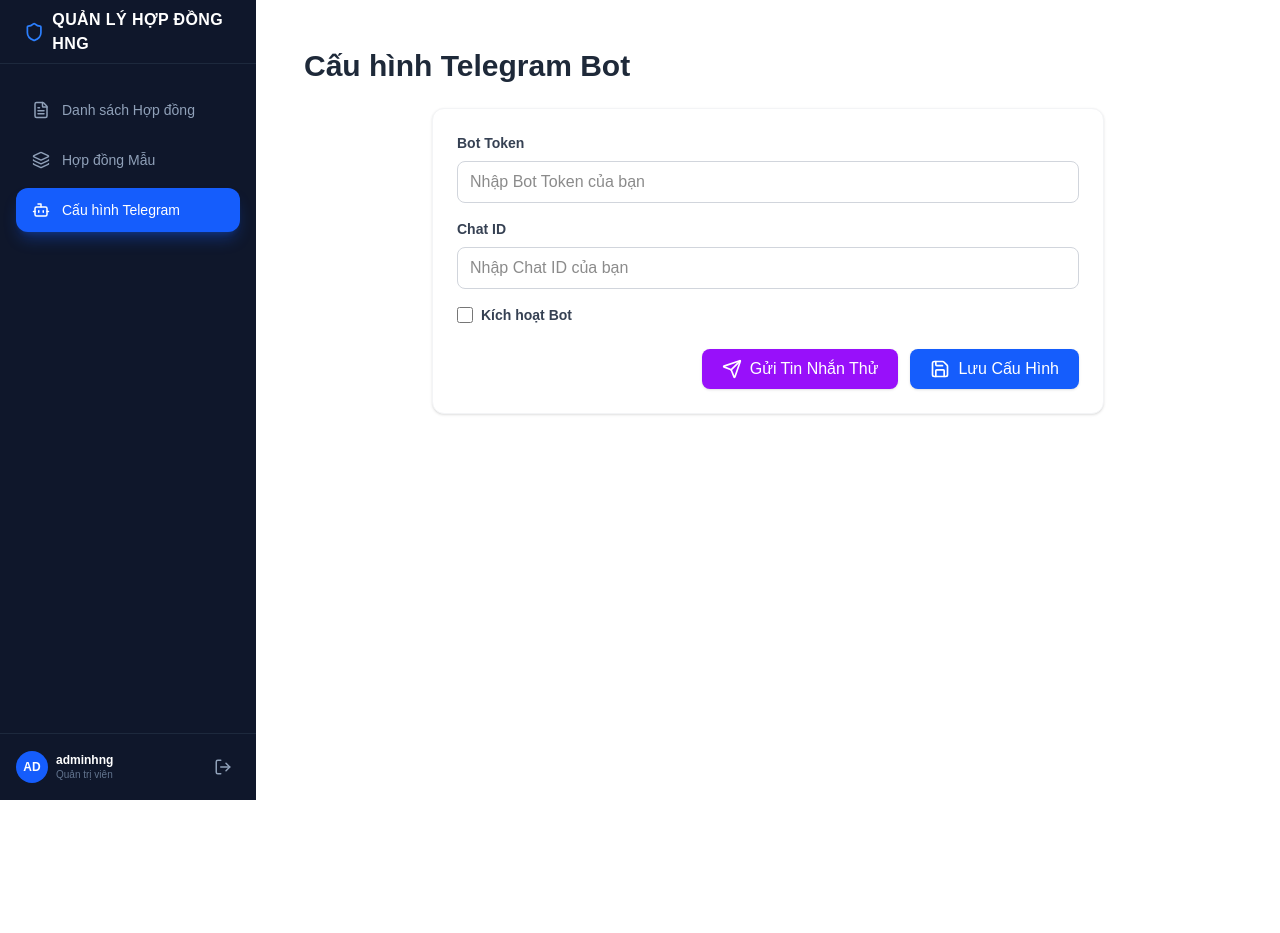
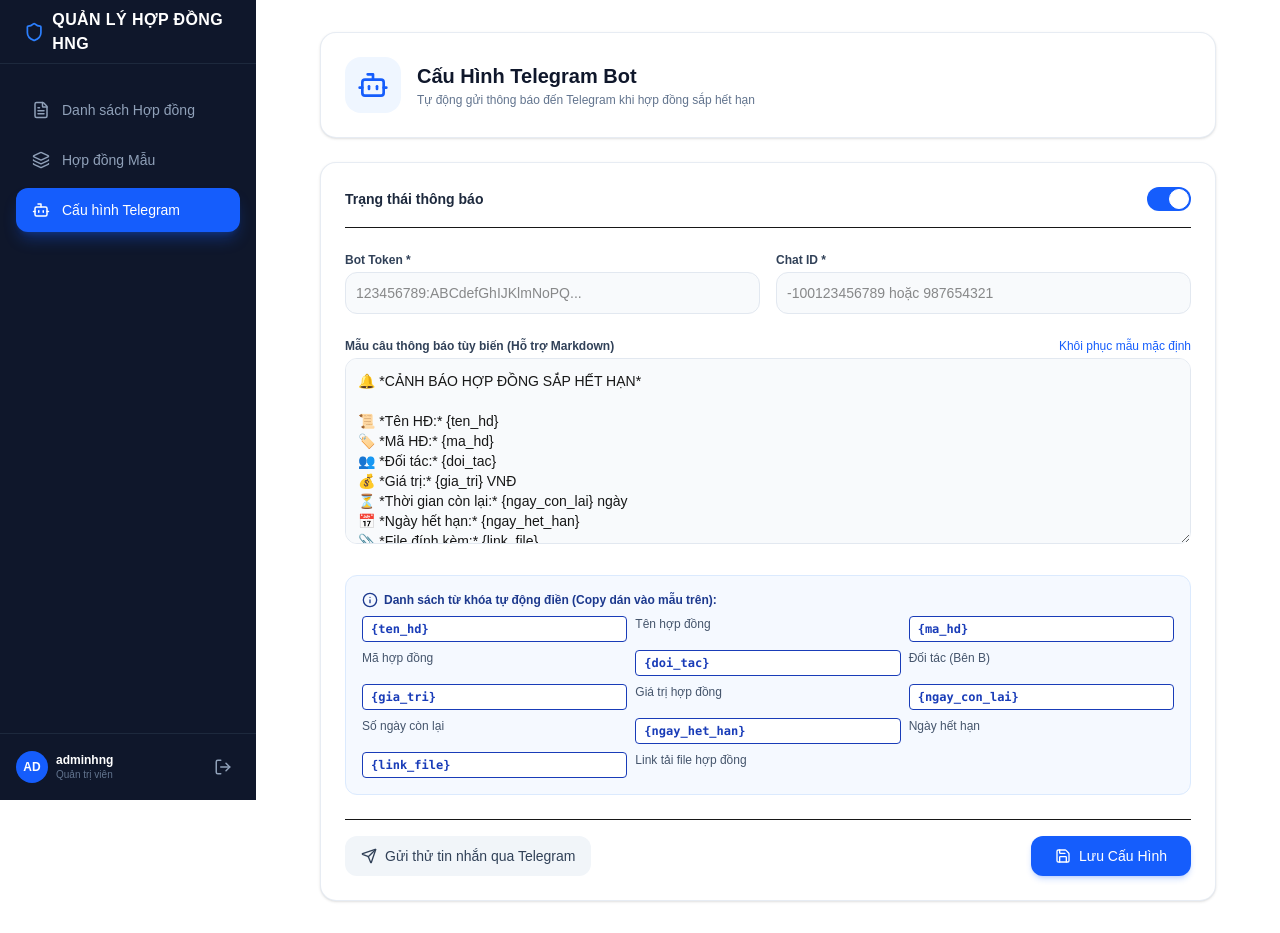
Before and after one commit to bangnguyen0110/quan-ly-hop-dong, a Next.js app: page /telegram in a window 1280 px wide. Before the commit the page ends 800 px from the top, so only its background shows below. Built offline with nearby package versions, Linux system fonts and the light colour scheme; no server answers; the database is empty; sample sign-in values are in the browser's storage.

Commit message:
them tinh nang 3

```diff
--- a/src/app/api/cron/check-expiration/route.ts
+++ b/src/app/api/cron/check-expiration/route.ts
@@ -1,48 +1,73 @@
 import { NextResponse } from 'next/server';
 import { supabase } from '@/lib/supabase';
 
-// Ép Next.js chạy API này ở dạng Dynamic (chỉ thực thi khi có Request gửi đến, không build tĩnh)
 export const dynamic = 'force-dynamic';
 
 export async function GET() {
   try {
-    const { data: config } = await supabase.from('telegram_settings').select('*').single();
+    // 1. Lấy cấu hình Telegram
+    const { data: config } = await supabase.from('telegram_settings').select('*').limit(1).maybeSingle();
+
     if (!config || !config.is_active || !config.bot_token || !config.chat_id) {
-      return NextResponse.json({ message: 'Chưa cấu hình Telegram Bot' }, { status: 400 });
+      return NextResponse.json({ message: 'Tắt tính năng thông báo hoặc chưa nhập Token/Chat ID' }, { status: 200 });
     }
 
+    // 2. Lấy danh sách hợp đồng đang hoạt động
     const { data: contracts } = await supabase.from('contracts').select('*').eq('status', 'active');
-    if (!contracts) return NextResponse.json({ message: 'Không có hợp đồng' });
+    if (!contracts || contracts.length === 0) {
+      return NextResponse.json({ message: 'Không có hợp đồng nào' });
+    }
 
     const today = new Date();
     today.setHours(0, 0, 0, 0);
 
-    const notified = [];
+    const notifiedContracts = [];
+
+    // Mẫu thông báo mặc định nếu chưa cài đặt
+    const template = config.message_template || `🔔 *CẢNH BÁO HỢP ĐỒNG SẮP HẾT HẠN*
+
+📜 *Tên HĐ:* {ten_hd}
+🏷️ *Mã HĐ:* {ma_hd}
+⏳ *Còn lại:* {ngay_con_lai} ngày (Hạn: {ngay_het_han})`;
 
     for (const contract of contracts) {
+      if (!contract.end_date) continue;
+
       const endDate = new Date(contract.end_date);
       endDate.setHours(0, 0, 0, 0);
 
+      // Tính số ngày còn lại
       const diffDays = Math.ceil((endDate.getTime() - today.getTime()) / (1000 * 60 * 60 * 24));
       const notifyDays: number[] = contract.custom_notify_days || [1, 7];
 
+      // Nếu số ngày còn lại trùng khớp với mốc cài đặt (ví dụ: đúng còn 1 ngày hoặc đúng còn 7 ngày)
       if (notifyDays.includes(diffDays)) {
-        const message = `🔔 *CẢNH BÁO HỢP ĐỒNG SẮP HẾT HẠN*\n\n📜 *Tên HĐ:* ${contract.title}\n🏷️ *Mã HĐ:* ${contract.contract_code || 'N/A'}\n⏳ *Còn lại:* ${diffDays} ngày (Hạn: ${contract.end_date})\n${contract.file_url ? `📎 [Xem File](${contract.file_url})` : ''}`;
+        // Thay thế các từ khóa biến trong template
+        let formattedMessage = template
+          .replace(/{ten_hd}/g, contract.title || 'N/A')
+          .replace(/{ma_hd}/g, contract.contract_code || 'Không có mã')
+          .replace(/{doi_tac}/g, contract.party_b || 'Chưa cập nhật')
+          .replace(/{gia_tri}/g, Number(contract.value || 0).toLocaleString('vi-VN'))
+          .replace(/{ngay_con_lai}/g, String(diffDays))
+          .replace(/{ngay_het_han}/g, contract.end_date)
+          .replace(/{link_file}/g, contract.file_url ? `[Tải file tại đây](${contract.file_url})` : 'Không có file');
 
+        // Gửi thông báo đến Telegram
         await fetch(`https://api.telegram.org/bot${config.bot_token}/sendMessage`, {
           method: 'POST',
           headers: { 'Content-Type': 'application/json' },
           body: JSON.stringify({
             chat_id: config.chat_id,
-            text: message,
+            text: formattedMessage,
             parse_mode: 'Markdown',
           }),
         });
-        notified.push(contract.title);
+
+        notifiedContracts.push(contract.title);
       }
     }
 
-    return NextResponse.json({ success: true, notified });
+    return NextResponse.json({ success: true, notified: notifiedContracts });
   } catch (error: any) {
     return NextResponse.json({ error: error.message }, { status: 500 });
   }
--- a/src/app/telegram/page.tsx
+++ b/src/app/telegram/page.tsx
@@ -1,231 +1,264 @@
-"use client";
+'use client';
 
-import { useState, useEffect } from "react";
-import { supabase } from "@/lib/supabase";
-import { Save, Send, CheckCircle, XCircle, X } from "lucide-react";
-
-interface TelegramSettings {
-  id?: string; // Supabase will auto-generate if not provided
-  bot_token: string;
-  chat_id: string;
-  is_active: boolean;
-}
+import { useEffect, useState } from 'react';
+import { supabase } from '@/lib/supabase';
+import { Bot, Save, Send, CheckCircle2, AlertCircle, Info } from 'lucide-react';
 
 export default function TelegramPage() {
-  const [settings, setSettings] = useState<TelegramSettings>({
-    bot_token: "",
-    chat_id: "",
-    is_active: false,
-  });
+  const [botToken, setBotToken] = useState('');
+  const [chatId, setChatId] = useState('');
+  const [isActive, setIsActive] = useState(true);
+  const [messageTemplate, setMessageTemplate] = useState('');
   const [loading, setLoading] = useState(true);
-  const [feedbackMessage, setFeedbackMessage] = useState<string | null>(null);
-  const [feedbackType, setFeedbackType] = useState<"success" | "error" | null>(null);
+  const [saving, setSaving] = useState(false);
+  const [testing, setTesting] = useState(false);
+  const [statusMsg, setStatusMsg] = useState<{ type: 'success' | 'error'; text: string } | null>(null);
 
+  const defaultTemplate = `🔔 *CẢNH BÁO HỢP ĐỒNG SẮP HẾT HẠN*
+
+📜 *Tên HĐ:* {ten_hd}
+🏷️ *Mã HĐ:* {ma_hd}
+👥 *Đối tác:* {doi_tac}
+💰 *Giá trị:* {gia_tri} VNĐ
+⏳ *Thời gian còn lại:* {ngay_con_lai} ngày
+📅 *Ngày hết hạn:* {ngay_het_han}
+📎 *File đính kèm:* {link_file}`;
 
   useEffect(() => {
     fetchSettings();
   }, []);
 
   const fetchSettings = async () => {
-    setLoading(true);
-    setFeedbackMessage(null);
-    setFeedbackType(null);
     try {
-      const { data, error } = await supabase
-        .from("telegram_settings")
-        .select("*")
-        .single(); // Assuming only one row for settings
-
-      if (error && error.code !== "PGRST116") { // PGRST116 means no rows found
-        throw error;
-      }
+      setLoading(true);
+      const { data } = await supabase.from('telegram_settings').select('*').limit(1).maybeSingle();
       if (data) {
-        setSettings(data);
+        setBotToken(data.bot_token || '');
+        setChatId(data.chat_id || '');
+        setIsActive(data.is_active ?? true);
+        setMessageTemplate(data.message_template || defaultTemplate);
+      } else {
+        setMessageTemplate(defaultTemplate);
       }
     } catch (err: any) {
-      setFeedbackMessage(err.message || "Failed to fetch settings.");
-      setFeedbackType("error");
+      console.error('Lỗi lấy cấu hình:', err);
     } finally {
       setLoading(false);
     }
   };
 
-    const handleSaveSettings = async () => {
-    setLoading(true);
-    setFeedbackMessage(null);
-    setFeedbackType(null);
+  const handleSave = async (e: React.FormEvent) => {
+    e.preventDefault();
+    setSaving(true);
+    setStatusMsg(null);
+
     try {
-      const { data, error } = await supabase
-        .from("telegram_settings")
-        .upsert({
-          id: settings.id, // Include ID for update, will be ignored for new insert
-          bot_token: settings.bot_token,
-          chat_id: settings.chat_id,
-          is_active: settings.is_active,
-        }, { onConflict: 'id' })
-        .select()
-        .single();
+      const { data: existing } = await supabase.from('telegram_settings').select('id').limit(1).maybeSingle();
 
-      if (error) throw error;
+      const payload = {
+        bot_token: botToken.trim(),
+        chat_id: chatId.trim(),
+        is_active: isActive,
+        message_template: messageTemplate,
+        updated_at: new Date().toISOString(),
+      };
 
-      setSettings(data);
-      setFeedbackMessage("Cấu hình Telegram đã được lưu thành công!");
-      setFeedbackType("success");
+      if (existing?.id) {
+        await supabase.from('telegram_settings').update(payload).eq('id', existing.id);
+      } else {
+        await supabase.from('telegram_settings').insert([payload]);
+      }
+
+      setStatusMsg({ type: 'success', text: 'Lưu cấu hình Telegram thành công!' });
     } catch (err: any) {
-      setFeedbackMessage(err.message || "Lưu cấu hình thất bại.");
-      setFeedbackType("error");
+      setStatusMsg({ type: 'error', text: 'Lỗi khi lưu: ' + err.message });
     } finally {
-      setLoading(false);
+      setSaving(false);
     }
   };
 
-  const handleSendTestMessage = async () => {
-    if (!settings.bot_token || !settings.chat_id) {
-      setFeedbackMessage("Vui lòng nhập Bot Token và Chat ID trước.");
-      setFeedbackType("error");
+  // Nút gửi thử tin nhắn
+  const handleTestNotification = async () => {
+    if (!botToken || !chatId) {
+      alert('Vui lòng nhập Bot Token và Chat ID trước khi thử nghiệm!');
       return;
     }
 
-    setLoading(true);
-    setFeedbackMessage(null);
-    setFeedbackType(null);
+    setTesting(true);
     try {
-      const message = "Tin nhắn kiểm tra từ CONTRACT AI!";
-      const response = await fetch(
-        `https://api.telegram.org/bot${settings.bot_token}/sendMessage`,
-        {
-          method: "POST",
-          headers: {
-            "Content-Type": "application/json",
-          },
-          body: JSON.stringify({
-            chat_id: settings.chat_id,
-            text: message,
-          }),
-        }
-      );
-      const data = await response.json();
+      const testText = messageTemplate
+        .replace(/{ten_hd}/g, 'Hợp đồng Dịch vụ CNTT mẫu')
+        .replace(/{ma_hd}/g, 'HD-2026-TEST')
+        .replace(/{doi_tac}/g, 'Công ty TNHH Mẫu')
+        .replace(/{gia_tri}/g, '100.000.000')
+        .replace(/{ngay_con_lai}/g, '7')
+        .replace(/{ngay_het_han}/g, '2026-12-31')
+        .replace(/{link_file}/g, 'https://example.com/sample.pdf');
 
-      if (!response.ok || !data.ok) {
-        throw new Error(data.description || "Không thể gửi tin nhắn thử.");
+      const res = await fetch(`https://api.telegram.org/bot${botToken}/sendMessage`, {
+        method: 'POST',
+        headers: { 'Content-Type': 'application/json' },
+        body: JSON.stringify({
+          chat_id: chatId,
+          text: `[TIN NHẮN THỬ NGHIỆM]\n\n${testText}`,
+          parse_mode: 'Markdown',
+        }),
+      });
+
+      const resData = await res.json();
+      if (resData.ok) {
+        alert('Gửi tin nhắn thử nghiệm thành công! Hãy kiểm tra ứng dụng Telegram.');
+      } else {
+        alert('Lỗi từ Telegram API: ' + resData.description);
       }
-
-      setFeedbackMessage("Tin nhắn thử đã được gửi thành công!");
-      setFeedbackType("success");
     } catch (err: any) {
-      setFeedbackMessage(err.message || "Gửi tin nhắn thử thất bại.");
-      setFeedbackType("error");
+      alert('Không thể kết nối Telegram: ' + err.message);
     } finally {
-      setLoading(false);
+      setTesting(false);
     }
   };
 
-  if (loading) {
-    return (
-      <div className="flex justify-center items-center h-screen text-gray-600">
-        Đang tải cấu hình...
+  return (
+    <div className="max-w-4xl mx-auto space-y-6">
+      <div className="bg-white p-6 rounded-2xl shadow-sm border border-slate-200/80 flex items-center gap-4">
+        <div className="p-3 bg-blue-50 text-blue-600 rounded-2xl">
+          <Bot size={32} />
+        </div>
+        <div>
+          <h1 className="text-xl font-bold text-slate-900">Cấu Hình Telegram Bot</h1>
+          <p className="text-xs text-slate-500 mt-0.5">
+            Tự động gửi thông báo đến Telegram khi hợp đồng sắp hết hạn
+          </p>
+        </div>
       </div>
-    );
-  }
 
-  return (
-    <div className="container mx-auto p-4">
-      <header className="mb-6">
-        <h1 className="text-3xl font-bold text-gray-800">Cấu hình Telegram Bot</h1>
-      </header>
-
-      {feedbackMessage && (
+      {statusMsg && (
         <div
-          className={`flex items-center justify-between p-4 mb-6 rounded-lg shadow-md ${feedbackType === "success" ? "bg-green-100 text-green-800" : "bg-red-100 text-red-800"}`}
-          role="alert"
+          className={`p-4 rounded-xl text-xs flex items-center gap-2 ${
+            statusMsg.type === 'success'
+              ? 'bg-emerald-50 text-emerald-700 border border-emerald-200'
+              : 'bg-red-50 text-red-700 border border-red-200'
+          }`}
         >
-          <div className="flex items-center space-x-3">
-            {feedbackType === "success" ? (
-              <CheckCircle className="w-6 h-6" />
-            ) : (
-              <XCircle className="w-6 h-6" />
-            )}
-            <p className="font-medium">{feedbackMessage}</p>
-          </div>
-          <button onClick={() => setFeedbackMessage(null)} className="text-current hover:opacity-75">
-            <X className="w-5 h-5" />
-          </button>
+          {statusMsg.type === 'success' ? <CheckCircle2 size={16} /> : <AlertCircle size={16} />}
+          {statusMsg.text}
         </div>
       )}
 
-      <div className="bg-white shadow-sm rounded-xl p-6 border border-gray-100 max-w-2xl mx-auto">
-        <div className="mb-4">
-          <label
-            htmlFor="bot_token"
-            className="block text-gray-700 text-sm font-semibold mb-2"
-          >
-            Bot Token
-          </label>
-          <input
-            type="text"
-            id="bot_token"
-            className="w-full px-3 py-2 border border-gray-300 rounded-lg focus:outline-none focus:ring-2 focus:ring-blue-500"
-            value={settings.bot_token}
-            onChange={(e) =>
-              setSettings({ ...settings, bot_token: e.target.value })
-            }
-            placeholder="Nhập Bot Token của bạn"
-          />
-        </div>
+      {loading ? (
+        <div className="p-8 text-center text-slate-500 text-sm">Đang tải cấu hình...</div>
+      ) : (
+        <form onSubmit={handleSave} className="bg-white p-6 rounded-2xl shadow-sm border border-slate-200/80 space-y-6">
+          <div className="flex items-center justify-between border-b pb-4">
+            <span className="text-sm font-semibold text-slate-800">Trạng thái thông báo</span>
+            <label className="relative inline-flex items-center cursor-pointer">
+              <input
+                type="checkbox"
+                checked={isActive}
+                onChange={(e) => setIsActive(e.target.checked)}
+                className="sr-only peer"
+              />
+              <div className="w-11 h-6 bg-slate-200 peer-focus:outline-none rounded-full peer peer-checked:after:translate-x-full peer-checked:after:border-white after:content-[''] after:absolute after:top-[2px] after:left-[2px] after:bg-white after:border-slate-300 after:border after:rounded-full after:h-5 after:w-5 after:transition-all peer-checked:bg-blue-600"></div>
+            </label>
+          </div>
 
-        <div className="mb-4">
-          <label
-            htmlFor="chat_id"
-            className="block text-gray-700 text-sm font-semibold mb-2"
-          >
-            Chat ID
-          </label>
-          <input
-            type="text"
-            id="chat_id"
-            className="w-full px-3 py-2 border border-gray-300 rounded-lg focus:outline-none focus:ring-2 focus:ring-blue-500"
-            value={settings.chat_id}
-            onChange={(e) =>
-              setSettings({ ...settings, chat_id: e.target.value })
-            }
-            placeholder="Nhập Chat ID của bạn"
-          />
-        </div>
+          <div className="grid grid-cols-1 md:grid-cols-2 gap-4">
+            <div>
+              <label className="block text-xs font-semibold text-slate-700 mb-1">Bot Token *</label>
+              <input
+                type="text"
+                required
+                placeholder="123456789:ABCdefGhIJKlmNoPQ..."
+                value={botToken}
+                onChange={(e) => setBotToken(e.target.value)}
+                className="w-full p-2.5 bg-slate-50 border border-slate-200 rounded-xl text-sm outline-none focus:border-blue-500 font-mono"
+              />
+            </div>
 
-        <div className="mb-6 flex items-center space-x-2">
-          <input
-            type="checkbox"
-            id="is_active"
-            className="h-4 w-4 text-blue-600 border-gray-300 rounded focus:ring-blue-500"
-            checked={settings.is_active}
-            onChange={(e) =>
-              setSettings({ ...settings, is_active: e.target.checked })
-            }
-          />
-          <label htmlFor="is_active" className="text-gray-700 text-sm font-semibold">
-            Kích hoạt Bot
-          </label>
-        </div>
+            <div>
+              <label className="block text-xs font-semibold text-slate-700 mb-1">Chat ID *</label>
+              <input
+                type="text"
+                required
+                placeholder="-100123456789 hoặc 987654321"
+                value={chatId}
+                onChange={(e) => setChatId(e.target.value)}
+                className="w-full p-2.5 bg-slate-50 border border-slate-200 rounded-xl text-sm outline-none focus:border-blue-500 font-mono"
+              />
+            </div>
+          </div>
 
-        <div className="flex justify-end space-x-3">
-          <button
-            onClick={handleSendTestMessage}
-            disabled={loading}
-            className="flex items-center space-x-2 px-5 py-2 bg-purple-600 text-white rounded-lg shadow hover:bg-purple-700 transition duration-300 disabled:opacity-50 disabled:cursor-not-allowed"
-          >
-            <Send className="w-5 h-5" />
-            <span>Gửi Tin Nhắn Thử</span>
-          </button>
-          <button
-            onClick={handleSaveSettings}
-            disabled={loading}
-            className="flex items-center space-x-2 px-5 py-2 bg-blue-600 text-white rounded-lg shadow hover:bg-blue-700 transition duration-300 disabled:opacity-50 disabled:cursor-not-allowed"
-          >
-            <Save className="w-5 h-5" />
-            <span>Lưu Cấu Hình</span>
-          </button>
-        </div>
-      </div>
+          {/* Soạn Mẫu Câu Thông Báo */}
+          <div>
+            <div className="flex justify-between items-center mb-1">
+              <label className="block text-xs font-semibold text-slate-700">
+                Mẫu câu thông báo tùy biến (Hỗ trợ Markdown)
+              </label>
+              <button
+                type="button"
+                onClick={() => setMessageTemplate(defaultTemplate)}
+                className="text-xs text-blue-600 hover:underline"
+              >
+                Khôi phục mẫu mặc định
+              </button>
+            </div>
+            <textarea
+              rows={8}
+              value={messageTemplate}
+              onChange={(e) => setMessageTemplate(e.target.value)}
+              className="w-full p-3 bg-slate-50 border border-slate-200 rounded-xl text-sm outline-none focus:border-blue-500 font-mono"
+            />
+          </div>
+
+          {/* Bảng Danh Sách Từ Khóa Thay Thế */}
+          <div className="p-4 bg-blue-50/60 border border-blue-100 rounded-xl space-y-2">
+            <div className="flex items-center gap-1.5 text-xs font-bold text-blue-900">
+              <Info size={16} /> Danh sách từ khóa tự động điền (Copy dán vào mẫu trên):
+            </div>
+            <div className="grid grid-cols-2 md:grid-cols-3 gap-2 text-xs">
+              <code className="bg-white px-2 py-1 rounded border text-blue-800 font-semibold">{'{ten_hd}'}</code>
+              <span className="text-slate-600">Tên hợp đồng</span>
+
+              <code className="bg-white px-2 py-1 rounded border text-blue-800 font-semibold">{'{ma_hd}'}</code>
+              <span className="text-slate-600">Mã hợp đồng</span>
+
+              <code className="bg-white px-2 py-1 rounded border text-blue-800 font-semibold">{'{doi_tac}'}</code>
+              <span className="text-slate-600">Đối tác (Bên B)</span>
+
+              <code className="bg-white px-2 py-1 rounded border text-blue-800 font-semibold">{'{gia_tri}'}</code>
+              <span className="text-slate-600">Giá trị hợp đồng</span>
+
+              <code className="bg-white px-2 py-1 rounded border text-blue-800 font-semibold">{'{ngay_con_lai}'}</code>
+              <span className="text-slate-600">Số ngày còn lại</span>
+
+              <code className="bg-white px-2 py-1 rounded border text-blue-800 font-semibold">{'{ngay_het_han}'}</code>
+              <span className="text-slate-600">Ngày hết hạn</span>
+
+              <code className="bg-white px-2 py-1 rounded border text-blue-800 font-semibold">{'{link_file}'}</code>
+              <span className="text-slate-600">Link tải file hợp đồng</span>
+            </div>
+          </div>
+
+          <div className="flex flex-col sm:flex-row justify-between gap-3 pt-4 border-t">
+            <button
+              type="button"
+              onClick={handleTestNotification}
+              disabled={testing}
+              className="bg-slate-100 hover:bg-slate-200 text-slate-700 px-4 py-2.5 rounded-xl text-sm font-medium flex items-center justify-center gap-2 transition"
+            >
+              <Send size={16} /> {testing ? 'Đang gửi...' : 'Gửi thử tin nhắn qua Telegram'}
+            </button>
+
+            <button
+              type="submit"
+              disabled={saving}
+              className="bg-blue-600 hover:bg-blue-700 text-white px-6 py-2.5 rounded-xl text-sm font-medium flex items-center justify-center gap-2 transition shadow-md shadow-blue-600/20"
+            >
+              <Save size={16} /> {saving ? 'Đang lưu...' : 'Lưu Cấu Hình'}
+            </button>
+          </div>
+        </form>
+      )}
     </div>
   );
 }
```
Also changed, not shown: src/types/database.ts (+31 -0 lines), vercel.json (added).
